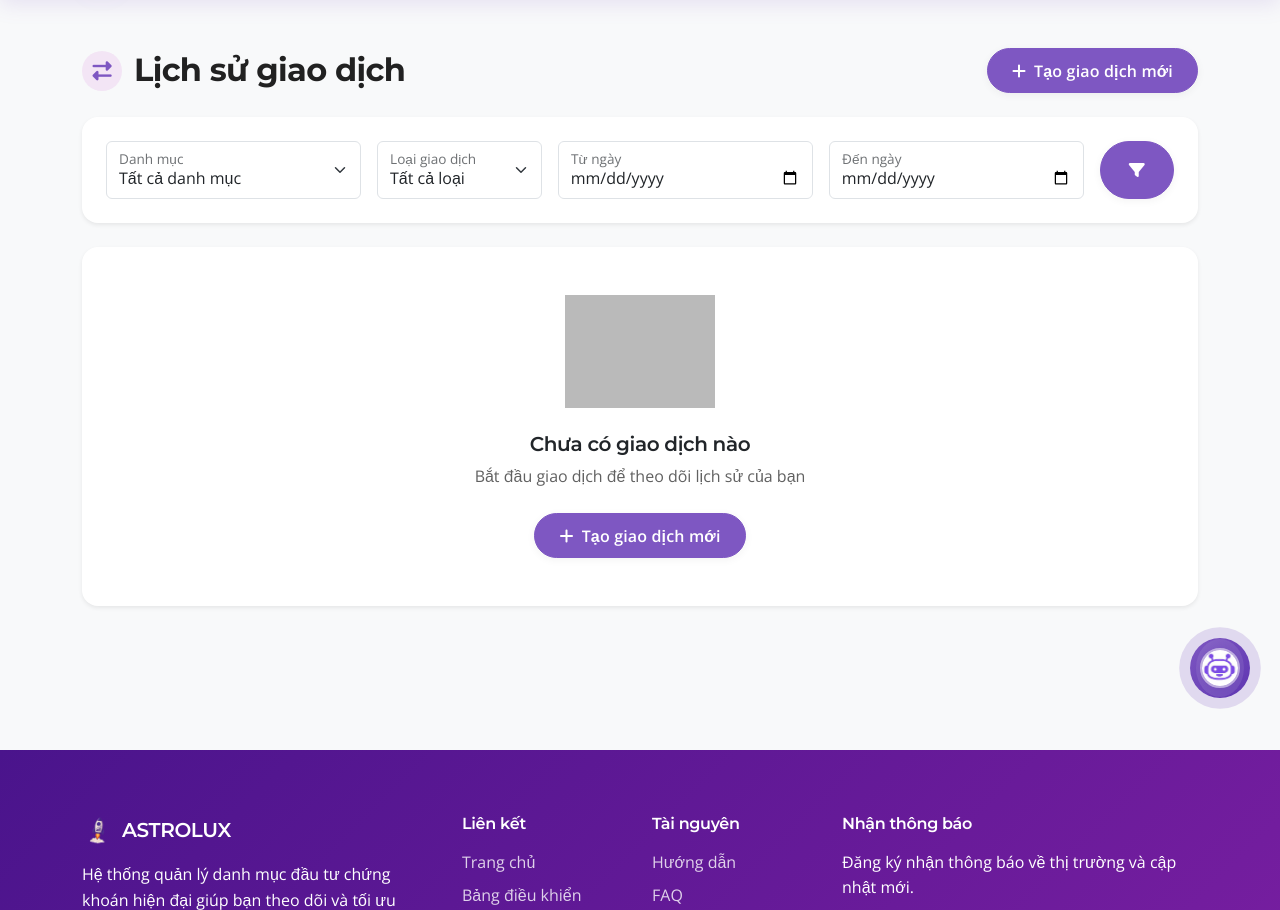
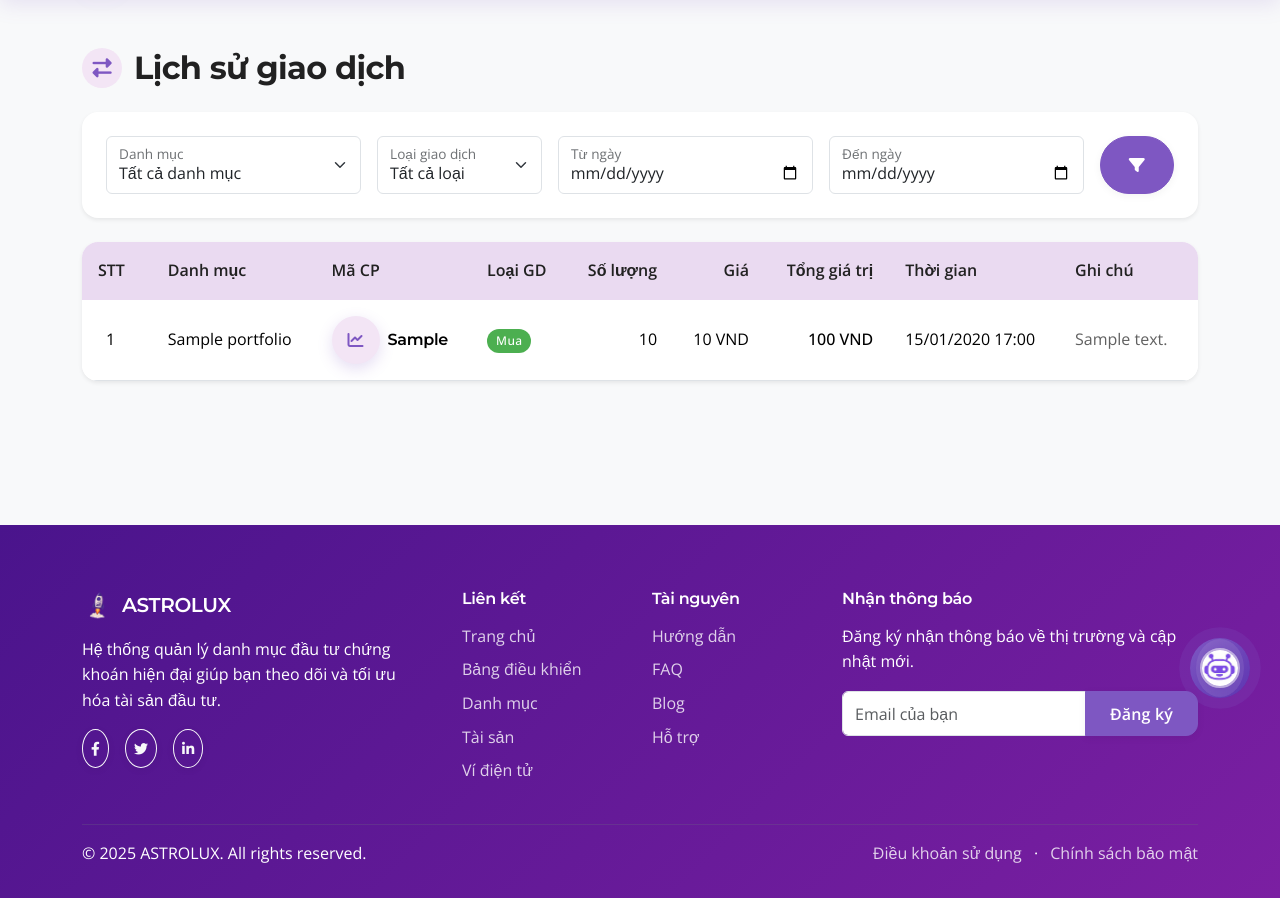
Before and after one commit to user-season/deploy_portfolio_management, a Django app: page /transactions/ in a window 1280 px wide. Shown: the part 72-982 px from the top of the page. Run offline with Django 4.2, Linux system fonts and the light colour scheme; a user stored in the database is signed in; tables that the repository leaves empty hold one stand-in row (values such as "Sample post"); grey boxes marked "Sample" are stand-in pictures; grey boxes are pictures that could not be loaded.

Commit message:
update stock transactions

```diff
--- a/src/portfolio/views.py
+++ b/src/portfolio/views.py
@@ -3,7 +3,7 @@ from django.db import IntegrityError, transaction
 from django.contrib.auth.decorators import login_required
 from django.contrib import messages
 from django.core.paginator import Paginator
-from django.db.models import Q, F, Sum
+from django.db.models import Q, F, Sum, ExpressionWrapper, FloatField
 from django.utils import timezone
 from django.contrib.auth import login, logout, authenticate
 from django.http import JsonResponse
@@ -654,38 +654,51 @@ def asset_update(request, pk):
 
 @login_required
 def transaction_list(request):
-    # transactions = Transaction.objects.filter(portfolio__user=request.user)
-
-    # # Lọc theo danh mục
-    # portfolio_id = request.GET.get('portfolio')
-    # if portfolio_id:
-    #     transactions = transactions.filter(portfolio_id=portfolio_id)
-
-    # # Lọc theo loại giao dịch
-    # transaction_type = request.GET.get('type')
-    # if transaction_type:
-    #     transactions = transactions.filter(transaction_type=transaction_type)
-
-    # # Lọc theo ngày
-    # from_date = request.GET.get('from_date')
-    # if from_date:
-    #     transactions = transactions.filter(transaction_time__gte=from_date)
-
-    # to_date = request.GET.get('to_date')
-    # if to_date:
-    #     transactions = transactions.filter(transaction_time__lte=to_date)
-
-    # # Phân trang
-    # paginator = Paginator(transactions.order_by('-transaction_time'), 10)
-    # page = request.GET.get('page')
-    # transactions = paginator.get_page(page)
-
-    # context = {
-    #     'transactions': transactions,
-    #     'portfolios': Portfolio.objects.filter(user=request.user)
-    # }
-    # return render(request, 'portfolio/transaction_list.html', context)
-    return render(request, 'portfolio/transaction_list.html')
+    user = request.user
+    portfolios = Portfolio.objects.filter(user=user)
+    # print(portfolios)
+    # bank_transactions = BankTransaction.objects.filter(user=user)
+    stock_transactions = StockTransaction.objects.filter(user=user)
+    stock_transactions = (
+    StockTransaction.objects
+        .filter(user=user)
+        .annotate(total_value=ExpressionWrapper(F('quantity') * F('price'), output_field=FloatField()))
+    )
+    # Lọc theo danh mục
+    portfolio_id = request.GET.get('portfolio')
+    if portfolio_id:
+        if portfolio_id == "-1":
+            # Lọc theo danh mục không có cổ phiếu
+            stock_transactions = stock_transactions.filter(portfolio__isnull=True)
+            print(portfolio_id, stock_transactions)
+        else:
+            stock_transactions = stock_transactions.filter(portfolio_id=portfolio_id)
+
+    # Lọc theo loại giao dịch
+    transaction_type = request.GET.get('type')
+    if transaction_type:
+        stock_transactions = stock_transactions.filter(transaction_type=transaction_type)
+
+    # Lọc theo ngày
+    from_date = request.GET.get('from_date')
+    if from_date:
+        stock_transactions = stock_transactions.filter(transaction_time__gte=from_date)
+
+    to_date = request.GET.get('to_date')
+    if to_date:
+        stock_transactions = stock_transactions.filter(transaction_time__lte=to_date)
+
+    # Phân trang
+    paginator = Paginator(stock_transactions.order_by('-transaction_time'), 10)
+    page = request.GET.get('page')
+    stock_transactions = paginator.get_page(page)
+
+    context = {
+        'stock_transactions': stock_transactions,
+        'portfolios': portfolios,
+    }
+    return render(request, 'portfolio/transaction_list.html', context)
+    # return render(request, 'portfolio/transaction_list.html')
 
 @login_required
 def transaction_create(request):
--- a/src/templates/portfolio/transaction_list.html
+++ b/src/templates/portfolio/transaction_list.html
@@ -1,4 +1,5 @@
 {% extends 'portfolio/base.html' %}
+{% load currency_filters %}
 
 {% block title %}Lịch sử giao dịch | {{ block.super }}{% endblock %}
 
@@ -11,9 +12,9 @@
             </div>
             <h2 class="fw-bold mb-0">Lịch sử giao dịch</h2>
         </div>
-        <a href="{% url 'transaction_create' %}" class="btn btn-primary btn-rounded" data-aos="fade-left">
+        <!-- <a href="{% url 'transaction_create' %}" class="btn btn-primary btn-rounded" data-aos="fade-left">
             <i class="fas fa-plus me-2"></i>Tạo giao dịch mới
-        </a>
+        </a> -->
     </div>
 
     <div class="card border-0 shadow-sm rounded-4 mb-4" data-aos="fade-up" data-aos-delay="100">
@@ -28,6 +29,7 @@
                                     {{ p.name }}
                                 </option>
                             {% endfor %}
+                            <option value="-1">Đã xóa</option>
                         </select>
                         <label for="portfolioSelect">Danh mục</label>
                     </div>
@@ -65,11 +67,12 @@
 
     <div class="card border-0 shadow-sm rounded-4 overflow-hidden" data-aos="fade-up">
         <div class="card-body p-0">
-            {% if transactions %}
+            {% if stock_transactions %}
             <div class="table-responsive">
                 <table class="table table-hover align-middle mb-0">
                     <thead class="bg-light">
                         <tr>
+                            <th class="border-0">STT</th>
                             <th class="border-0 ps-4">Danh mục</th>
                             <th class="border-0">Mã CP</th>
                             <th class="border-0">Loại GD</th>
@@ -81,16 +84,17 @@
                         </tr>
                     </thead>
                     <tbody>
-                        {% for transaction in transactions %}
+                        {% for transaction in stock_transactions %}
                         <tr>
-                            <td class="ps-4">{{ transaction.portfolio.name }}</td>
+                            <td class="ps-4">{{ forloop.counter }}</td>
+                            <td class="ps-4">{{ transaction.portfolio.name|default:"Đã xóa" }}</td>
                             <td>
                                 <div class="d-flex align-items-center">
                                     <div class="icon-circle me-2">
                                         <i class="fas fa-chart-line text-primary"></i>
                                     </div>
                                     <div>
-                                        <h6 class="mb-0">{{ transaction.asset.symbol }}</h6>
+                                        <h6 class="mb-0">{{ transaction.symbol }}</h6>
                                         <small class="text-muted">{{ transaction.asset.name }}</small>
                                     </div>
                                 </div>
@@ -101,13 +105,13 @@
                                 </span>
                             </td>
                             <td class="text-end">{{ transaction.quantity }}</td>
-                            <td class="text-end">{{ transaction.price|floatformat:0 }}</td>
-                            <td class="text-end fw-medium">{{ transaction.total_amount|floatformat:0 }}</td>
-                            <td>{{ transaction.transaction_date|date:"d/m/Y H:i" }}</td>
+                            <td class="text-end">{{ transaction.price|dinh_dang_tien }} VND</td>
+                            <td class="text-end fw-medium">{{ transaction.total_value|dinh_dang_tien }} VND</td>
+                            <td>{{ transaction.transaction_time|date:"d/m/Y H:i" }}</td>
                             <td class="pe-4">
-                                {% if transaction.notes %}
-                                <span class="text-muted" data-bs-toggle="tooltip" title="{{ transaction.notes }}">
-                                    {{ transaction.notes|truncatechars:20 }}
+                                {% if transaction.description %}
+                                <span class="text-muted" data-bs-toggle="tooltip" title="{{ transaction.description }}">
+                                    {{ transaction.description|truncatechars:20 }}
                                 </span>
                                 {% else %}
                                 <span class="text-muted">-</span>
@@ -123,27 +127,27 @@
                 <img src="https://cdn-icons-png.flaticon.com/512/4076/4076478.png" alt="No transactions" class="img-fluid mb-4" style="max-width: 150px; opacity: 0.7;">
                 <h5>Chưa có giao dịch nào</h5>
                 <p class="text-muted">Bắt đầu giao dịch để theo dõi lịch sử của bạn</p>
-                <a href="{% url 'transaction_create' %}" class="btn btn-primary btn-rounded px-4 mt-2">
+                <!-- <a href="{% url 'transaction_create' %}" class="btn btn-primary btn-rounded px-4 mt-2">
                     <i class="fas fa-plus me-2"></i>Tạo giao dịch mới
-                </a>
+                </a> -->
             </div>
             {% endif %}
         </div>
     </div>
 
-    {% if transactions.has_other_pages %}
+    {% if stock_transactions.has_other_pages %}
     <nav aria-label="Page navigation" class="mt-4" data-aos="fade-up" data-aos-delay="100">
         <ul class="pagination justify-content-center">
-            {% if transactions.has_previous %}
+            {% if stock_transactions.has_previous %}
             <li class="page-item">
-                <a class="page-link rounded-start" href="?page={{ transactions.previous_page_number }}{% for key, value in request.GET.items %}{% if key != 'page' %}&{{ key }}={{ value }}{% endif %}{% endfor %}" aria-label="Previous">
+                <a class="page-link rounded-start" href="?page={{ stock_transactions.previous_page_number }}{% for key, value in request.GET.items %}{% if key != 'page' %}&{{ key }}={{ value }}{% endif %}{% endfor %}" aria-label="Previous">
                     <span aria-hidden="true">&laquo;</span>
                 </a>
             </li>
             {% endif %}
 
-            {% for i in transactions.paginator.page_range %}
-            {% if transactions.number == i %}
+            {% for i in stock_transactions.paginator.page_range %}
+            {% if stock_transactions.number == i %}
             <li class="page-item active">
                 <span class="page-link">{{ i }}</span>
             </li>
@@ -154,9 +158,9 @@
             {% endif %}
             {% endfor %}
 
-            {% if transactions.has_next %}
+            {% if stock_transactions.has_next %}
             <li class="page-item">
-                <a class="page-link rounded-end" href="?page={{ transactions.next_page_number }}{% for key, value in request.GET.items %}{% if key != 'page' %}&{{ key }}={{ value }}{% endif %}{% endfor %}" aria-label="Next">
+                <a class="page-link rounded-end" href="?page={{ stock_transactions.next_page_number }}{% for key, value in request.GET.items %}{% if key != 'page' %}&{{ key }}={{ value }}{% endif %}{% endfor %}" aria-label="Next">
                     <span aria-hidden="true">&raquo;</span>
                 </a>
             </li>
```
